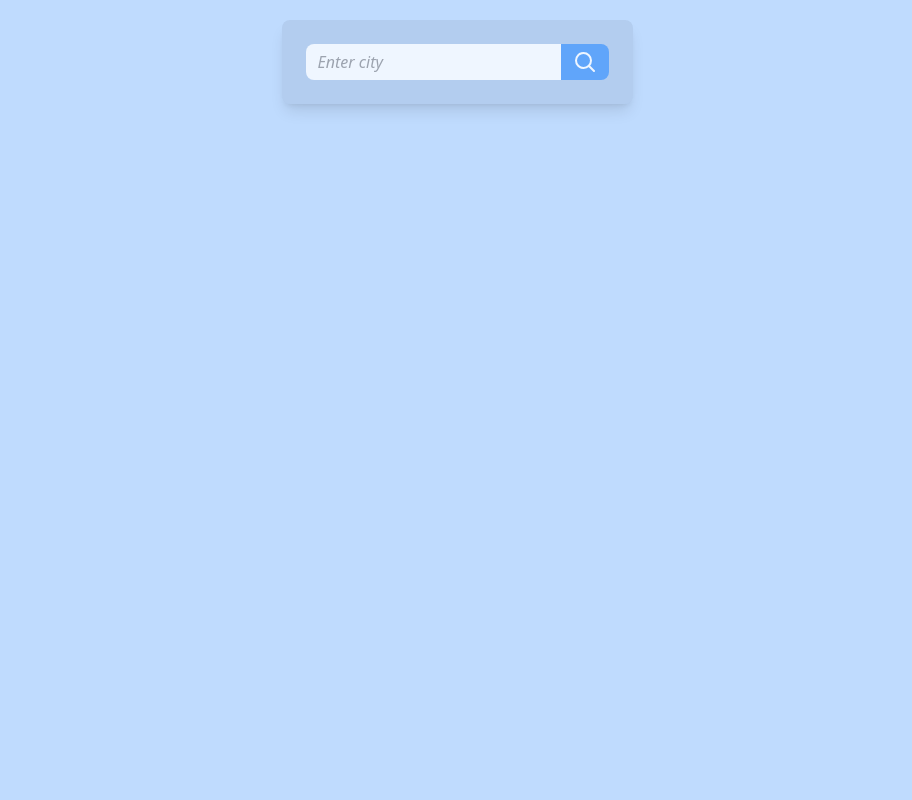
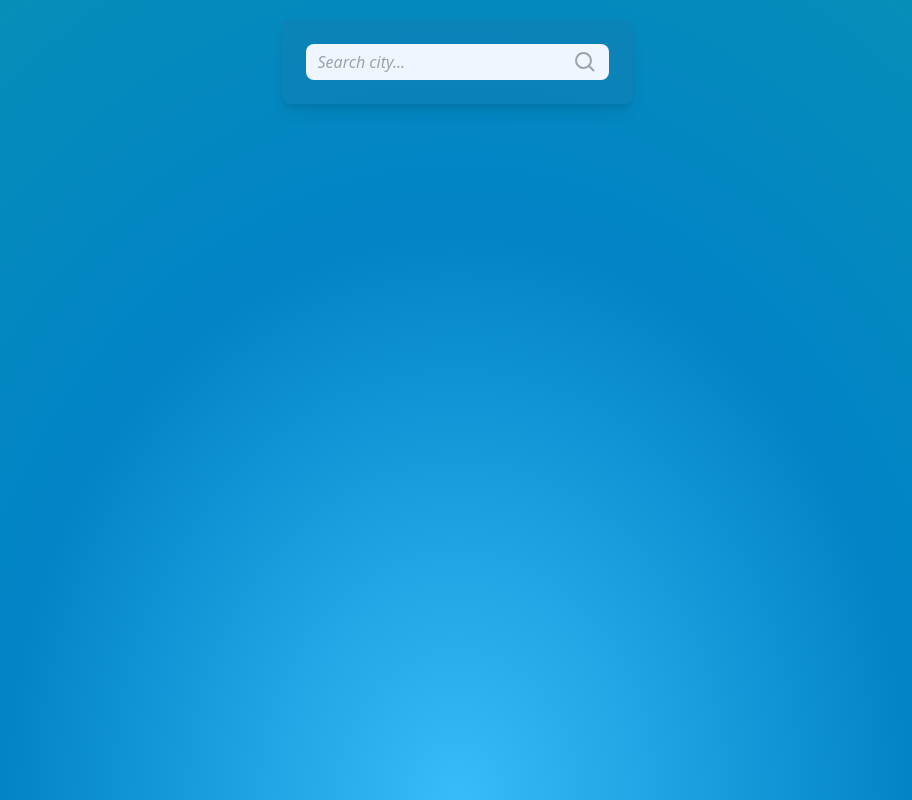
Before and after one commit to ibenkodehode/weather, a React (Vite) app: page / in a window 1280 px wide. Shown: the whole page, without its empty margins (183-1095 px from the left). Built offline with nearby package versions, Linux system fonts and the light colour scheme.

Commit message:
Background added, font changed, text color added

```diff
--- a/index.html
+++ b/index.html
@@ -1,5 +1,7 @@
 <!DOCTYPE html>
-<html class="bg-blue-200" lang="en">
+<html
+  class="h-screen bg-[radial-gradient(ellipse_at_bottom,_var(--tw-gradient-stops))] from-sky-400 via-sky-600 to-cyan-600"
+  lang="en">
   <head>
     <meta charset="UTF-8" />
     <meta name="viewport" content="width=device-width, initial-scale=1.0" />
--- a/src/App.jsx
+++ b/src/App.jsx
@@ -1,5 +1,4 @@
 import Search from "./components/Search";
-import DisplayWeather from "./components/Weather";
 
 function App() {
   return (
--- /dev/null
+++ b/src/components/CapitalLetter.jsx
@@ -0,0 +1,3 @@
+const capitalize = (str) => {
+  return str[0].toUpperCase() + str.slice(1);
+};
--- a/src/components/Search.jsx
+++ b/src/components/Search.jsx
@@ -40,36 +40,31 @@ function Search() {
 
   return (
     <>
-      <form onSubmit={handleSubmit} style={{ display: "flex" }}>
+      <form onSubmit={handleSubmit} className="flex ">
         <label className="sr-only" htmlFor="search">
           Search city:
         </label>
         <input
           type="text"
           id="search"
-          placeholder="Enter city"
+          placeholder="Search city..."
           value={searchCity}
           onChange={handleChange}
           className="placeholder:italic flex-1 block w-full px-3 py-1.5 text-base font-normal bg-blue-50 bg-clip-padding rounded-l-lg transition ease-in-out placeholder-gray-400 focus:text-sky-900 focus:bg-blue-50 focus:outline-none focus:placeholder-gray-300"
         />
         <button
           type="submit"
-          className="inline-block px-3 py-1.5 bg-blue-400 rounded-r-lg hover:shadow-lg ">
+          className="inline-block px-3 py-1.5  bg-blue-50 rounded-r-lg hover:shadow-lg ">
           <svg
             xmlns="http://www.w3.org/2000/svg"
             fill="none"
             viewBox="0 0 24 24"
-            className="stroke-2 w-6 h-6 stroke-blue-50 hover:stroke-slate-50 focus:scale-125;">
-            <path
-              strokeLinecap="round"
-              strokeLinejoin="round"
-              d="M21 21l-5.197-5.197m0 0A7.5 7.5 0 105.196 5.196a7.5 7.5 0 0010.607 10.607z"
-            />
+            className="stroke-2 w-6 h-6 stroke-gray-400 hover:stroke-blue-400 focus:scale-125;">
+            <path d="M21 21l-5.197-5.197m0 0A7.5 7.5 0 105.196 5.196a7.5 7.5 0 0010.607 10.607z" />
           </svg>
         </button>
       </form>
       <section>
-        {" "}
         {data && <DisplayWeather data={data} />}
         {error && <p className="font-sans text-red-500">{error}</p>}
       </section>
--- a/src/components/Weather.jsx
+++ b/src/components/Weather.jsx
@@ -6,20 +6,36 @@ const DisplayWeather = (props) => {
 
   return (
     <div id="weather" className="bg-white rounded shadow-md p-6">
-      <h3 className="text-xl font-bold text-gray-800">Weather in {name}</h3>
+      <h3 className="text-xl font-bold text-gray-800">{name}</h3>
       <h2 className="text-4xl font-bold text-blue-500">{temp}°C</h2>
       <h4 className="text-gray-500 font-semibold text-sm">
         Feels like {feels_like}°C
       </h4>
+      <img
+        src={`https://openweathermap.org/img/wn/${icon}.png`}
+        className="mx-auto"
+        alt={description}
+      />
+      <h4 className="text-gray-600 font-semibold text-sm">{description}</h4>
       <div className="text-gray-600 font-semibold">
-        <img
-          src={`https://openweathermap.org/img/wn/${icon}.png`}
-          className="mx-auto mb-4"
-          alt={description}
-        />
-        {description}
+        <svg
+          xmlns="http://www.w3.org/2000/svg"
+          width="16"
+          height="16"
+          fill="currentColor"
+          class="bi bi-droplet"
+          viewBox="0 0 16 16">
+          <path
+            fill-rule="evenodd"
+            d="M7.21.8C7.69.295 8 0 8 0c.109.363.234.708.371 1.038.812 1.946 2.073 3.35 3.197 4.6C12.878 7.096 14 8.345 14 10a6 6 0 0 1-12 0C2 6.668 5.58 2.517 7.21.8zm.413 1.021A31.25 31.25 0 0 0 5.794 3.99c-.726.95-1.436 2.008-1.96 3.07C3.304 8.133 3 9.138 3 10a5 5 0 0 0 10 0c0-1.201-.796-2.157-2.181-3.7l-.03-.032C9.75 5.11 8.5 3.72 7.623 1.82z"
+          />
+          <path
+            fill-rule="evenodd"
+            d="M4.553 7.776c.82-1.641 1.717-2.753 2.093-3.13l.708.708c-.29.29-1.128 1.311-1.907 2.87l-.894-.448z"
+          />
+        </svg>
+        {humidity}%
       </div>
-      <div className="text-gray-600 font-semibold">Humidity: {humidity}%</div>
       <div className="text-gray-600 font-semibold">
         Wind speed: {speed} km/h
       </div>
```
